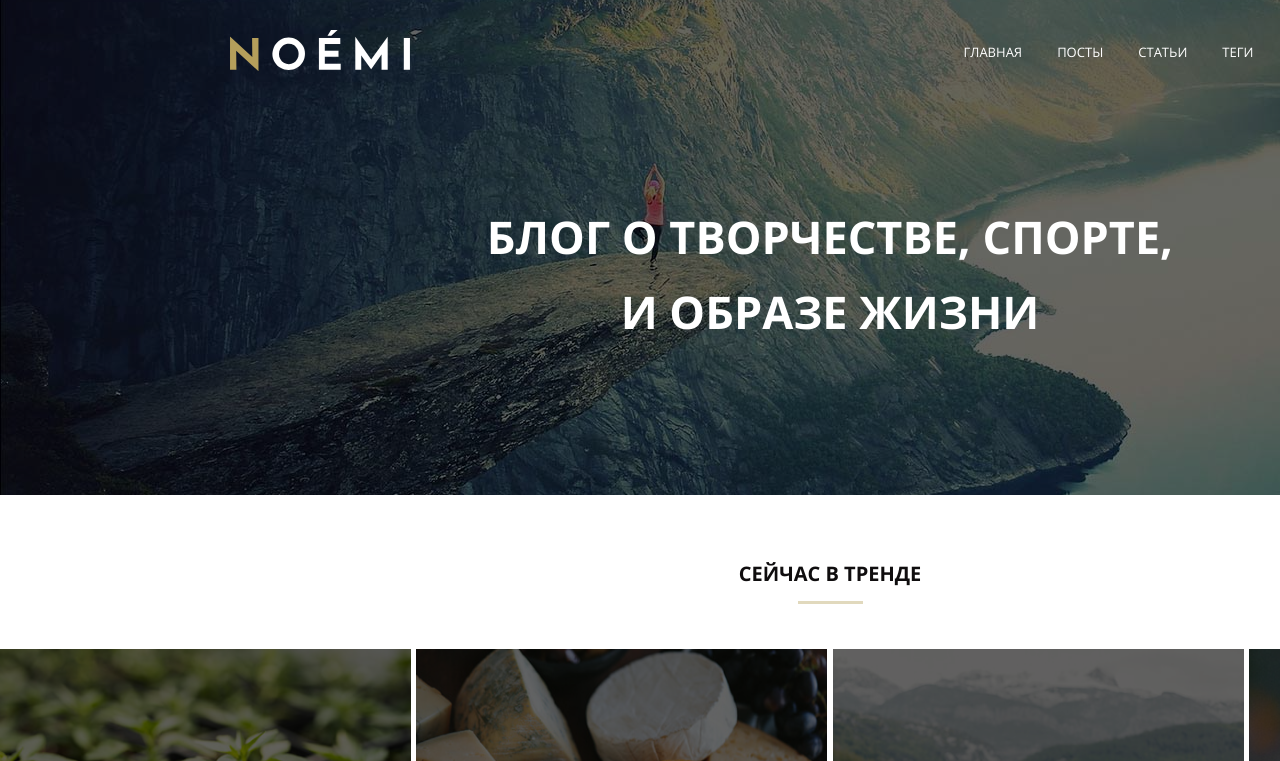
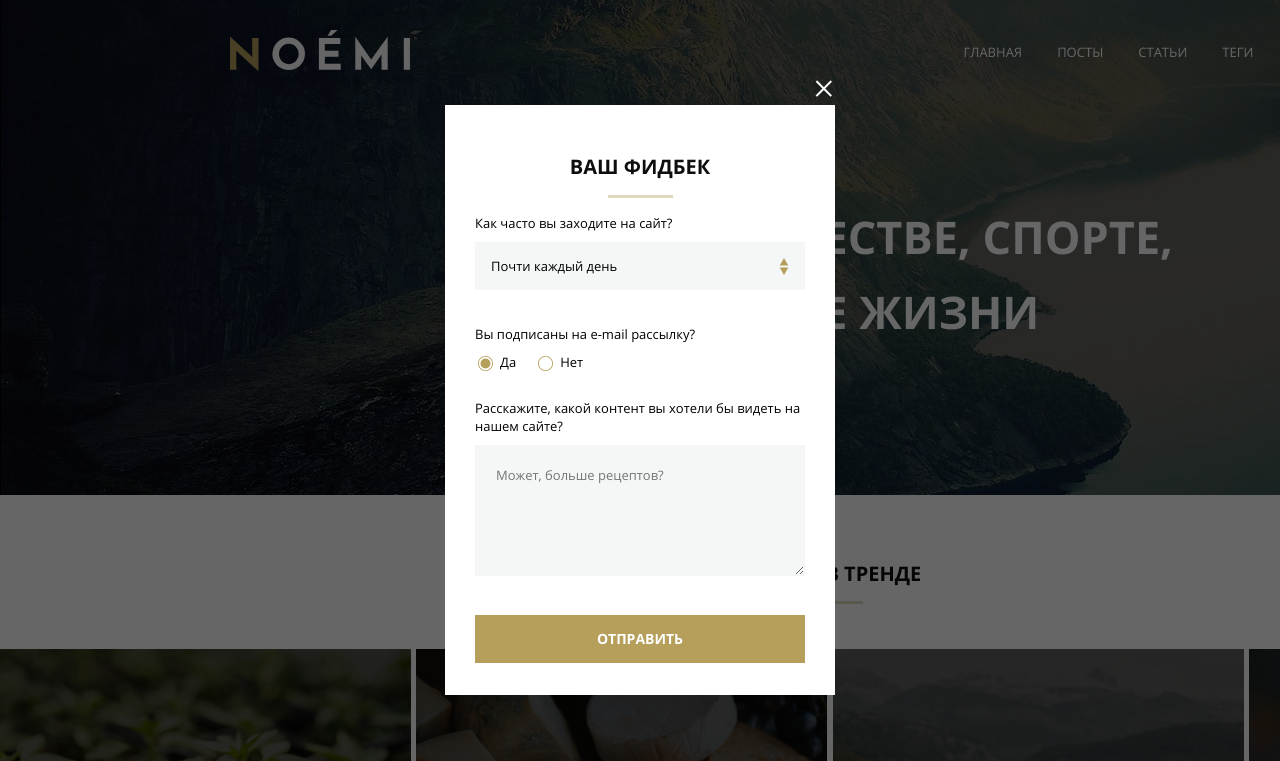
Before and after one commit to Yurchenko-Anna/mq-diplom, a plain HTML site: page index.html in a window 1280 px wide. Shown: the top 761 px of the page. Drawn offline with Linux system fonts and the light colour scheme; files whose address does not match are found by name.

Commit message:
попап

```diff
--- a/index.html
+++ b/index.html
@@ -9,7 +9,7 @@
 </head>
 <body>
   <!-- visually-hidden -->
-  <div class="popup visually-hidden">
+  <div class="popup">
     <div class="popup-content">
       <label for="popup" class="popup-close">&times;</label>
       <h2 class="title-popup">Ваш фидбек</h2>
```
